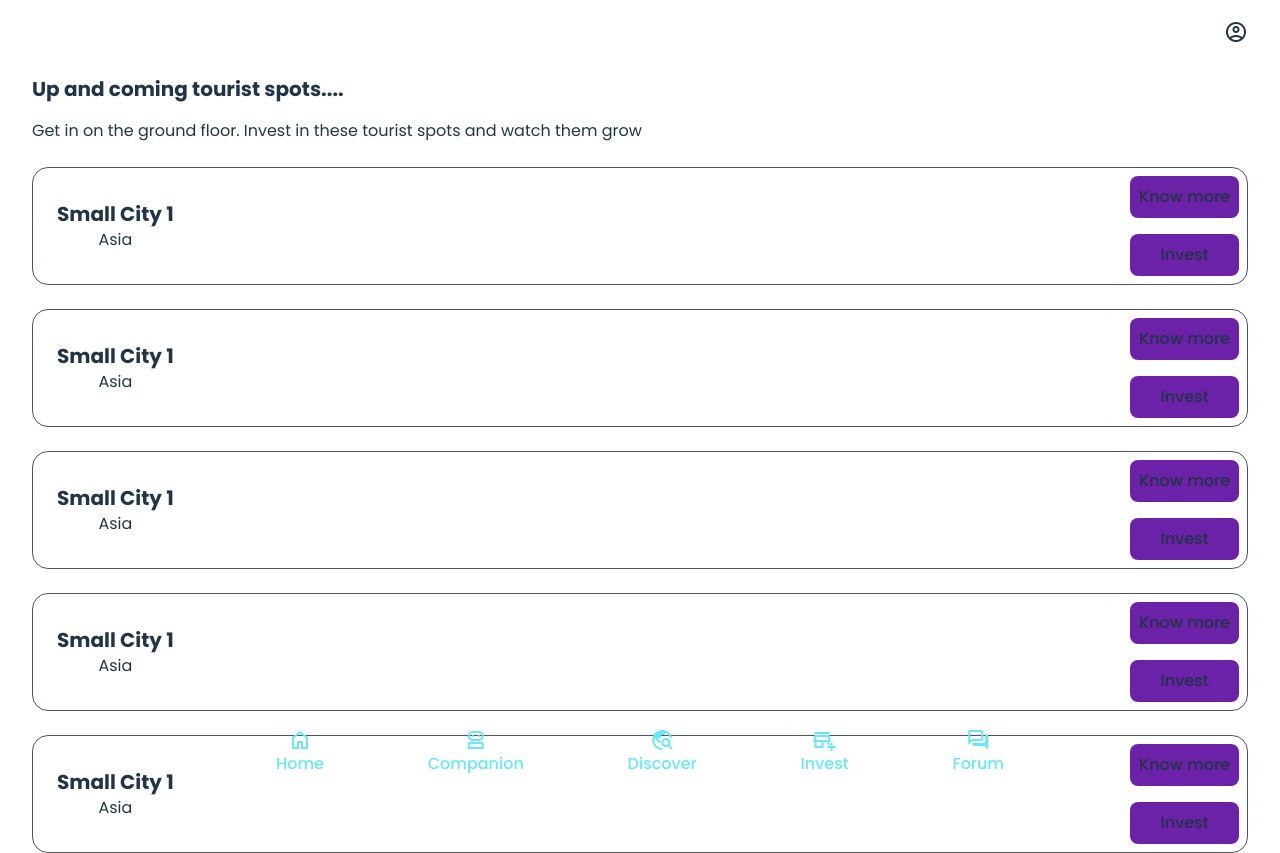
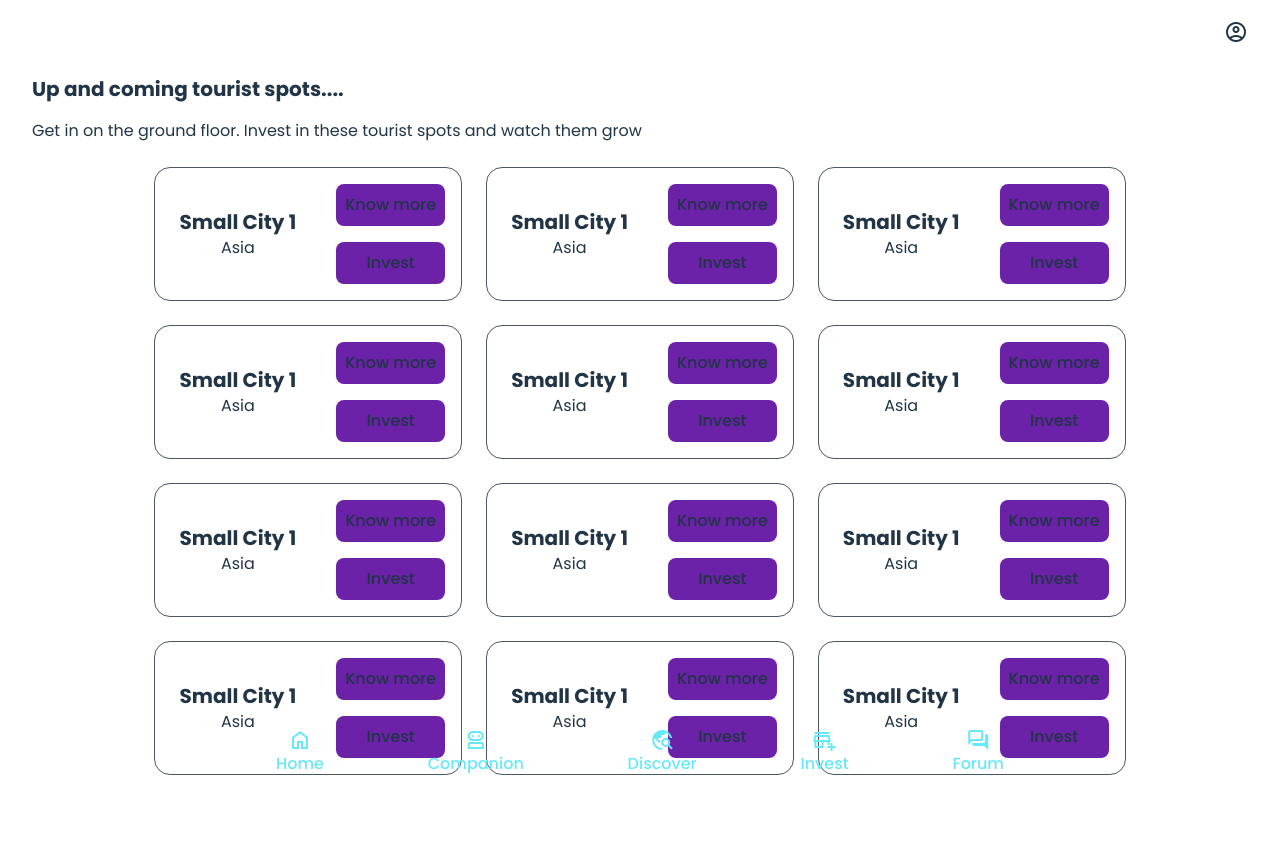
Before and after one commit to Overthinkr/TravMore, a React (Vite) app: page /invest in a window 1280 px wide. After the commit the page ends 800 px from the top, so only its background shows below. Built offline with nearby package versions, Linux system fonts and the light colour scheme; no server answers.

Commit message:
Fixed Invest Layout

```diff
--- a/src/components/discover/Card.component.jsx
+++ b/src/components/discover/Card.component.jsx
@@ -20,8 +20,8 @@ export default function DiscoverCard({ locationData, location, wrapperHeight, ID
                 </div>
 
                 <div className="flex text-xs gap-2">
-                    {locationData.foodTypes.map((type) => {
-                        return <div className="flex px-3 py-1 rounded-md" style={{ border: `2px solid #4169E1` }}>
+                    {locationData.foodTypes.map((type, idx) => {
+                        return <div key={idx} className="flex px-3 py-1 rounded-md" style={{ border: `2px solid #4169E1` }}>
                             {type.name}
                         </div>
                     })}
--- a/src/components/home/resultsDisplay.component.jsx
+++ b/src/components/home/resultsDisplay.component.jsx
@@ -2,13 +2,14 @@ import { calculateDistance } from "../../helpers/BrowseAPI.helper"
 
 export default function ResultDisplay({ items, latitude, longitude, search, setShowResults }) {
 
-    function onClickItem(lat, lng){
+    function onClickItem(lat, lng) {
         search(lat, lng)
         setShowResults(false)
     }
     return (
         Object.keys(items).map((restaurant) => {
-            return <div className="flex flex-col p-3 gap-4 border-slate-900" onClick={() => onClickItem(items[restaurant].position.lat, items[restaurant].position.lng)}>
+            console.log(items[restaurant].id)
+            return <div key={items[restaurant].id} className="flex flex-col p-3 gap-4 border-slate-900" onClick={() => onClickItem(items[restaurant].position.lat, items[restaurant].position.lng)}>
                 <div className="flex w-full justify-between">
                     <span className="overflow-hidden">{items[restaurant].title}</span>
                     <span>{calculateDistance(latitude, longitude, items[restaurant].position.lat, items[restaurant].position.lng)} away</span>
@@ -16,7 +17,7 @@ export default function ResultDisplay({ items, latitude, longitude, search, setS
                 <span className="text-xs">Click for Directions</span>
                 <div className="flex gap-2 text-sm text-gray-400">
                     {items[restaurant].categories.map((item) => {
-                        return <span>{item.name} </span>
+                        return <span>{item.name}</span>
                     })}
                 </div>
 
--- a/src/components/invest/investcards.component.jsx
+++ b/src/components/invest/investcards.component.jsx
@@ -1,12 +1,12 @@
 export default function Investcard({ location, country, description }) {
   return (
     <>
-      <div className="flex flex-row w-full justify-between text-center items-center border border-gray-600 rounded-2xl">
+      <div className="flex flex-row w-fit justify-between text-center items-center border border-gray-600 rounded-2xl">
         <div className="flex flex-col mx-6">
           <h1 className="text-xl font-bold">{location}</h1>
           <p className="text-md">{country}</p>
         </div>
-        <div className="flex flex-col">
+        <div className="flex flex-col p-2">
           <button className="bg-purple-800 rounded-lg p-2 m-2 cursor-not-allowed">
             Know more
           </button>
--- a/src/components/maps.component.jsx
+++ b/src/components/maps.component.jsx
@@ -6,7 +6,7 @@ import { motion } from "framer-motion";
 import ResultDisplay from './home/resultsDisplay.component';
 import Dropdown from 'react-dropdown';
 import 'react-dropdown/style.css';
-import { optionsHelper } from '../helpers/Home.helper';
+import { TimeCalculate, optionsHelper } from '../helpers/Home.helper';
 
 export default function MapElement({ latitude, longitude }) {
     const mapRef = useRef(null);
@@ -25,6 +25,8 @@ export default function MapElement({ latitude, longitude }) {
     const [searchLink, setLink] = useState("");
 
     const [routingEnabled, setRoutingEnabled] = useState(false);
+    // const [routingDest, setRoutingDest] = useState();
+    // const [routingTime, setRoutingTime] = useState({});
 
     function searchArea() {
         if (searchLink === "") return;
@@ -65,8 +67,9 @@ export default function MapElement({ latitude, longitude }) {
 
     var destination = { lat: latitude, lng: longitude };
 
-    const onResult = function (result, lat, lng) {
+    const onResult = function (result) {
         if (result.routes.length) {
+            console.log(result)
             const lineStrings = [];
             result.routes[0].sections.forEach((section) => {
                 lineStrings.push(H.geo.LineString.fromFlexiblePolyline(section.polyline));
@@ -94,6 +97,7 @@ export default function MapElement({ latitude, longitude }) {
                 bounds: routingGroup.current.getBoundingBox()
             });
 
+            // setRoutingTime({ arrival: result.routes[0].sections[0].arrival.time, departure: result.routes[0].sections[0].departure.time });
             setRoutingEnabled(true);
         };
     };
@@ -177,7 +181,7 @@ export default function MapElement({ latitude, longitude }) {
                         scale: 1.05,
                         transition: { duration: .3 },
                     }}
-                        whileTap={{ scale: 0.9 }}><span class="material-symbols-outlined">search</span></motion.span>
+                        whileTap={{ scale: 0.9 }}><span className="material-symbols-outlined">search</span></motion.span>
                     {
                         routingEnabled &&
                         <motion.span whileHover={{
@@ -226,6 +230,17 @@ export default function MapElement({ latitude, longitude }) {
                             </div>
                         }
 
+                        {/* {
+                            routingEnabled &&
+                            <div className="flex flex-col bg-black p-2 rounded-lg overflow-auto" style={{ maxHeight: "calc(80vh - 8rem)", maxWidth: "500px" }}>
+                                <span>Destination: <span className=''></span></span>
+                                {
+                                    routingTime.arrival &&
+                                    <span>{TimeCalculate(routingTime.arrival, routingTime.destination)}</span>
+                                }
+                            </div>
+                        } */}
+
                     </div>
                 }
 
--- a/src/helpers/Home.helper.jsx
+++ b/src/helpers/Home.helper.jsx
@@ -21,3 +21,31 @@ export const optionsHelper = [
         ]
     }
 ];
+
+export function TimeCalculate(timeString1, timeString2) {
+
+    const date1 = new Date(timeString1);
+    const date2 = new Date(timeString2);
+
+
+
+    const timeDifferenceMillis = Math.abs(date2.getTime() - date1.getTime());
+    console.log((date1.getTime() - date2.getTime()) / 1000)
+
+    const minutesDifference = Math.floor(timeDifferenceMillis / (1000 * 60));
+    const hoursDifference = Math.floor(timeDifferenceMillis / (1000 * 60 * 60));
+
+    let difference;
+    let unit;
+    if (minutesDifference < 60) {
+        difference = minutesDifference;
+        unit = "mins";
+    } else {
+        difference = hoursDifference;
+        unit = "hours";
+    }
+    console.log(minutesDifference)
+    console.log(difference)
+
+    return `${difference} ${unit}`;
+}
--- a/src/index.css
+++ b/src/index.css
@@ -98,6 +98,7 @@ button:focus-visible {
 .Dropdown-control {
   color: white !important;
   background-color: #000 !important;
+  width: 200px !important;
 }
 
 .Dropdown-menu {
--- a/src/pages/Invest.jsx
+++ b/src/pages/Invest.jsx
@@ -27,6 +27,42 @@ export default function Invest() {
       country: "Asia",
       description: "Small City 1",
     },
+    {
+      location: "Small City 1",
+      country: "Asia",
+      description: "Small City 1",
+    },
+    {
+      location: "Small City 1",
+      country: "Asia",
+      description: "Small City 1",
+    },
+    {
+      location: "Small City 1",
+      country: "Asia",
+      description: "Small City 1",
+    },
+    {
+      location: "Small City 1",
+      country: "Asia",
+      description: "Small City 1",
+    },
+    {
+      location: "Small City 1",
+      country: "Asia",
+      description: "Small City 1",
+    },
+    {
+      location: "Small City 1",
+      country: "Asia",
+      description: "Small City 1",
+    },
+    {
+      location: "Small City 1",
+      country: "Asia",
+      description: "Small City 1",
+    },
+
   ];
 
   return (
@@ -38,7 +74,7 @@ export default function Invest() {
           them grow
         </p>
       </div>
-      <div className="flex justify-center w-full flex-col gap-6 mt-6 overflow-y-scroll">
+      <div className="flex justify-center w-full flex-wrap gap-6 mt-6 overflow-y-scroll">
         {locations &&
           locations.map((location, index) => {
             return (
```
